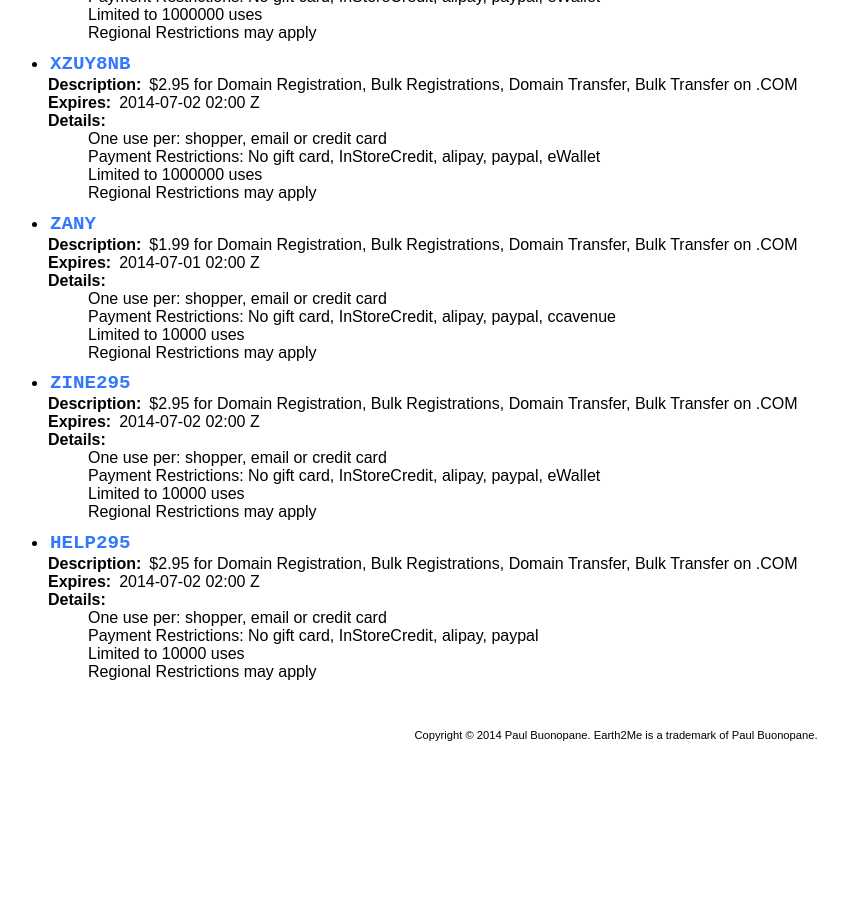
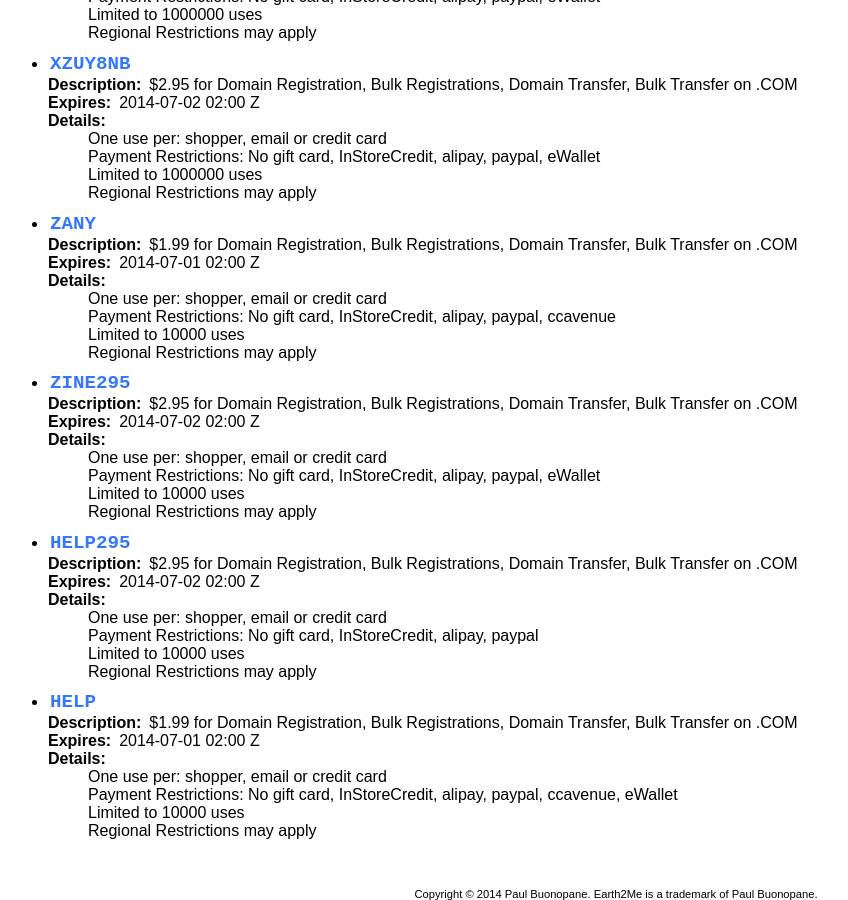
Before and after one commit to Earth2Me/Domains, a Jekyll site: the page built from godaddy-codes-details.md, in a window 1280 px wide and 900 px high, scrolled down 21652 px. Shown: the whole window, without its empty margins (24-872 px from the left). Built offline with Jekyll 4.4.1, drawn with Linux system fonts in a browser that asks for light colours; before the commit the page ends 22393 px from its top, so only the background shows below that.

Commit message:
Added code: HELP

```diff
--- a/_data/godaddy.yml
+++ b/_data/godaddy.yml
@@ -1094,3 +1094,11 @@
     - "Payment Restrictions: No gift card, InStoreCredit, alipay, paypal"
     - "Limited to 10000 uses"
     - "Regional Restrictions may apply"
+- code: HELP
+  description: "$1.99 for Domain Registration, Bulk Registrations, Domain Transfer, Bulk Transfer on .COM"
+  expires: "2014-07-01 02:00 Z"
+  details:
+    - "One use per: shopper, email or credit card"
+    - "Payment Restrictions: No gift card, InStoreCredit, alipay, paypal, ccavenue, eWallet"
+    - "Limited to 10000 uses"
+    - "Regional Restrictions may apply"
```
